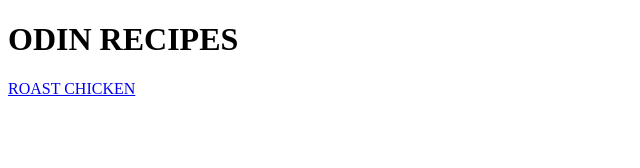
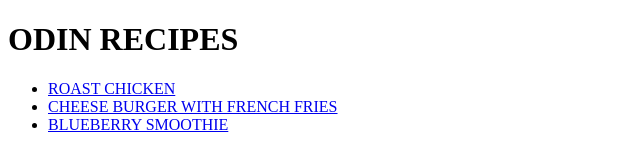
Before and after one commit to Lit-R96/odin-recipes, a plain HTML site: page index.html in a window 1280 px wide. Shown: the whole page, without its empty margins (0-640 px from the left). Drawn offline with Linux system fonts and the light colour scheme.

Commit message:
index.html

```diff
--- a/index.html
+++ b/index.html
@@ -7,6 +7,11 @@
 </head>
 <body>
     <h1>ODIN RECIPES</h1>
-    <a href="recipes/roastchicken.html">ROAST CHICKEN</a>
+    <ul>
+        <li><a href="recipes/roastchicken.html">ROAST CHICKEN</a></li>
+        <li><a href="recipes/cheeseburgerwithfrenchfries.html">CHEESE BURGER WITH FRENCH FRIES</a></li>
+        <li><a href="recipes/blueberrysmoothie.html">BLUEBERRY SMOOTHIE</a></li>
+    </ul>
+
 </body>
 </html>
```
